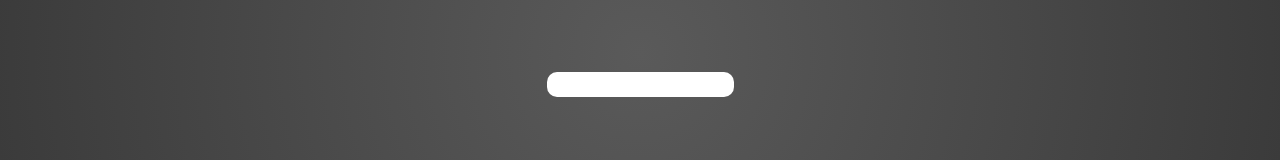
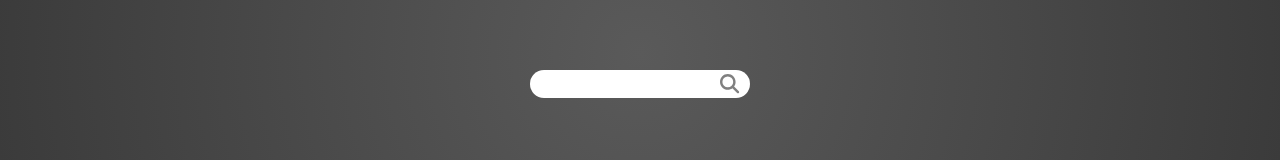
Before and after one commit to bendik-kodehode/React_API, a React (Vite) app: page / in a window 1280 px wide. Shown: the part 346-506 px from the top of the page. Built offline with nearby package versions, Linux system fonts and the light colour scheme.

Commit message:
Added search icon to search bar

```diff
--- a/package.json
+++ b/package.json
@@ -10,6 +10,9 @@
     "preview": "vite preview"
   },
   "dependencies": {
+    "@fortawesome/fontawesome-svg-core": "^6.5.2",
+    "@fortawesome/free-solid-svg-icons": "^6.5.2",
+    "@fortawesome/react-fontawesome": "^0.2.0",
     "axios": "^1.6.8",
     "react": "^18.2.0",
     "react-dom": "^18.2.0",
--- a/src/components/Searchbar/Searchbar.jsx
+++ b/src/components/Searchbar/Searchbar.jsx
@@ -1,5 +1,8 @@
 import { useQuery } from "../../contexts/QueryContext";
 import { useNavigate } from "react-router-dom";
+import { FontAwesomeIcon } from '@fortawesome/react-fontawesome';
+import { faMagnifyingGlass } from '@fortawesome/free-solid-svg-icons';
+
 
 export default function Searchbar() {
     const { query, setQuery } = useQuery();
@@ -12,20 +15,39 @@ export default function Searchbar() {
         navigate(`/results/${newQuery}`);
     }
     return (
-        <form onSubmit={handleInput}>
+        <form
+            onSubmit={handleInput}
+            style={{
+                position: "relative",
+            }}>
             <input
                 name="inputField"
                 type="text"
                 style={{
-                    height: "25px",
+                    height: "1.8rem",
                     outline: "none",
                     border: "none",
-                    borderRadius: "10px",
-                    padding: "5px"
+                    borderRadius: "1rem",
+                    // padding: "5px",
+                    paddingRight: "1.5rem",
+                    padding: "0.25rem 2.2rem 0.25rem 0.5rem"
+
                 }}
                 required
                 autoComplete="off"
             />
+            <button type="submit"
+                style={{
+                    border: "none",
+                    background: "transparent",
+                    position: "absolute",
+                    right: "5%",
+                    top: "50%",
+                    transform: "translateY(-50%)",
+                    cursor: "pointer",
+                    }}>
+                <FontAwesomeIcon icon={faMagnifyingGlass} style={{fontSize: "1.2rem", color: "gray"}}/>
+            </button>
         </form>
     )
 }
```
Also changed, not shown: 1 other file (tests, documents, lock files or other folders).
